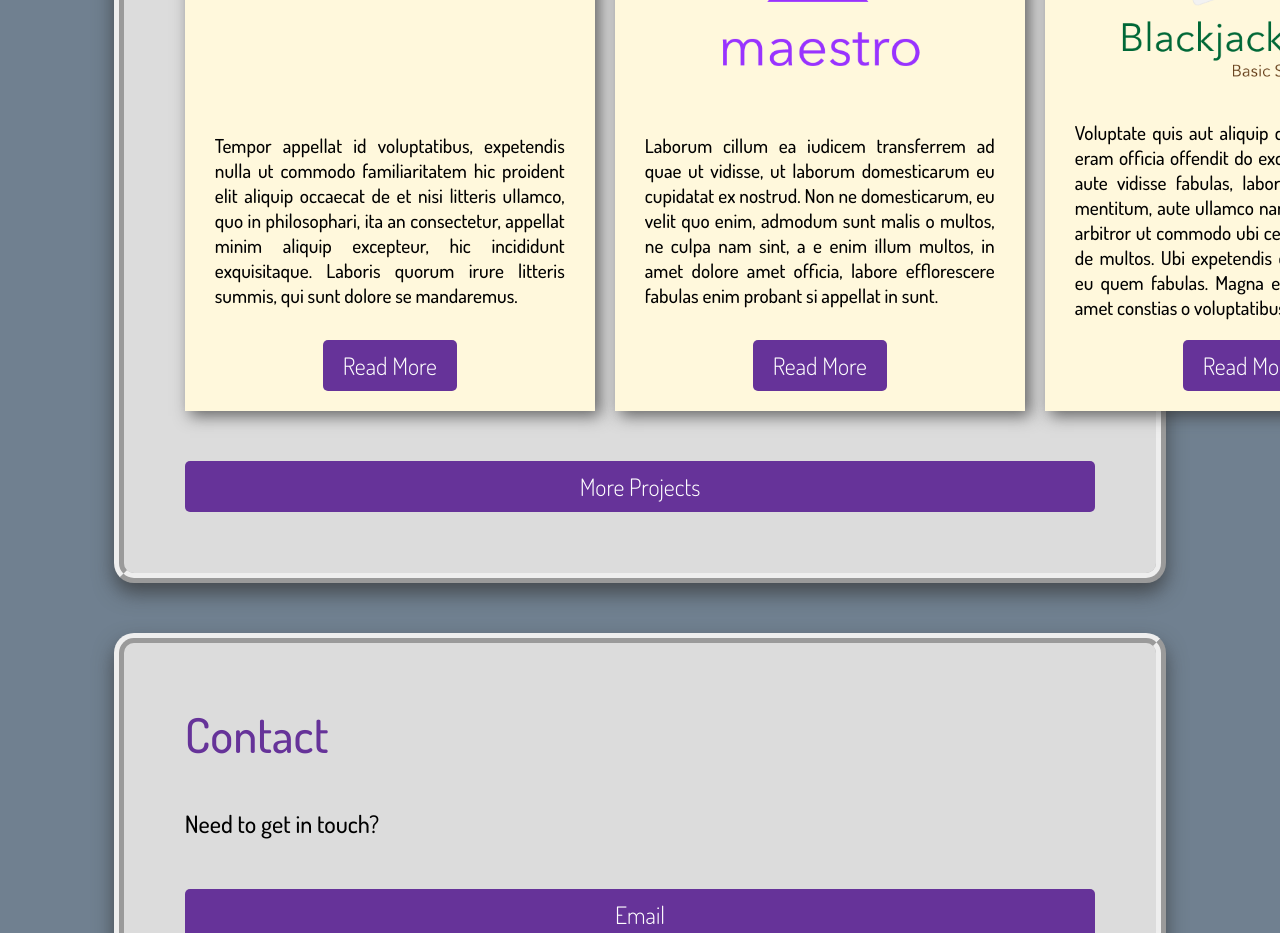
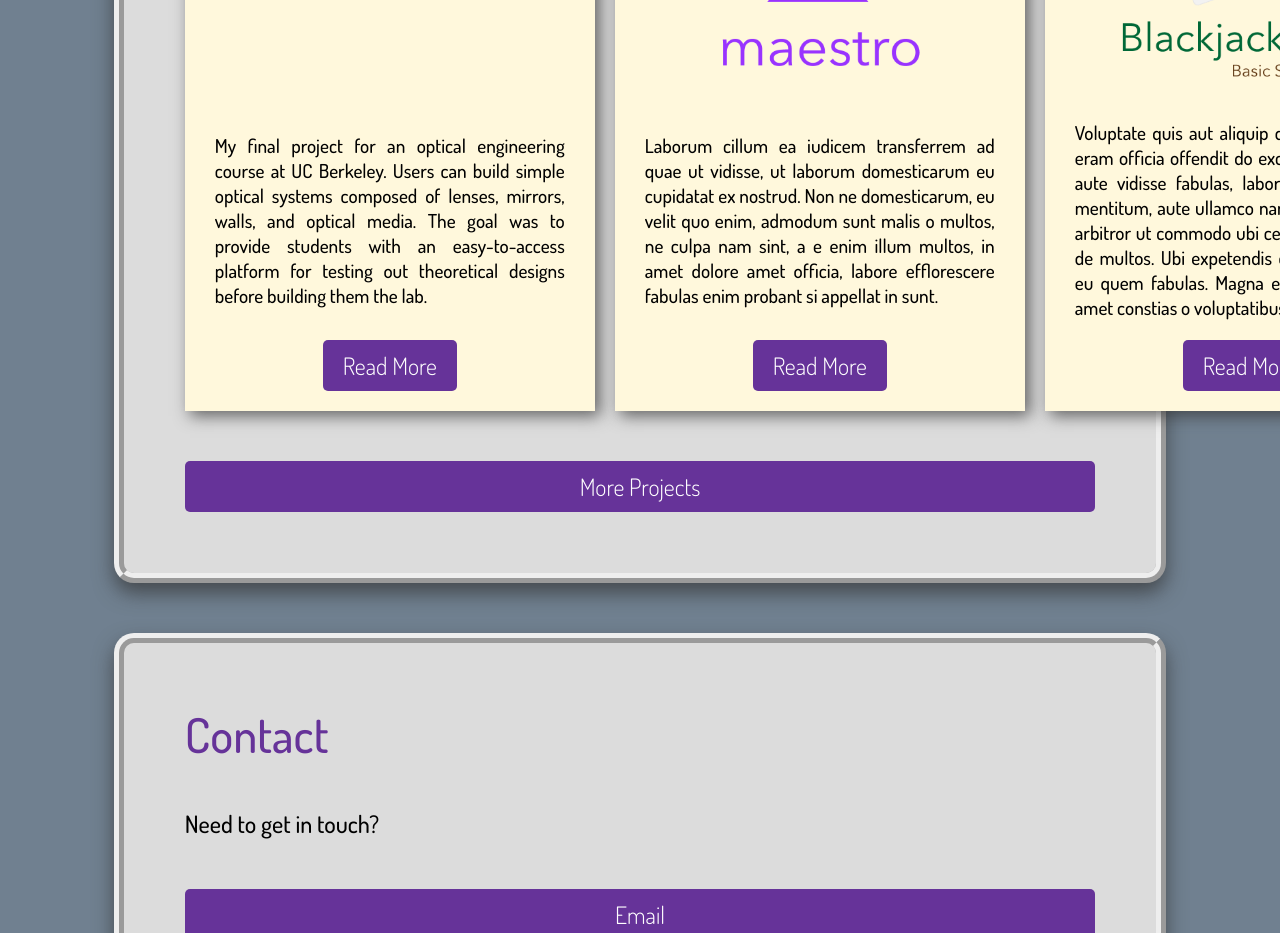
Before and after one commit to FyZyX/lucasmlofaro.github.io, a plain HTML site: page index.html in a window 1280 px wide. Shown: the part 1580-2513 px from the top of the page. Drawn offline with Linux system fonts and the light colour scheme.

Commit message:
Changed description of optxZOO project

```diff
--- a/index.html
+++ b/index.html
@@ -61,11 +61,11 @@
           <article class="project">
             <img src="img/optx-zoo.svg" alt="project thumbnail">
             <p>
-              Tempor appellat id voluptatibus, expetendis nulla ut commodo familiaritatem hic
-              proident elit aliquip occaecat de et nisi litteris ullamco, quo in philosophari,
-              ita an consectetur, appellat minim aliquip excepteur, hic incididunt
-              exquisitaque. Laboris quorum irure litteris summis, qui sunt dolore se
-              mandaremus.
+              My final project for an optical engineering course at UC Berkeley.
+              Users can build simple optical systems composed of lenses, mirrors,
+              walls, and optical media. The goal was to provide students with an
+              easy-to-access platform for testing out theoretical designs before
+              building them the lab.
             </p>
             <a href="">Read More</a>
           </article>
```
